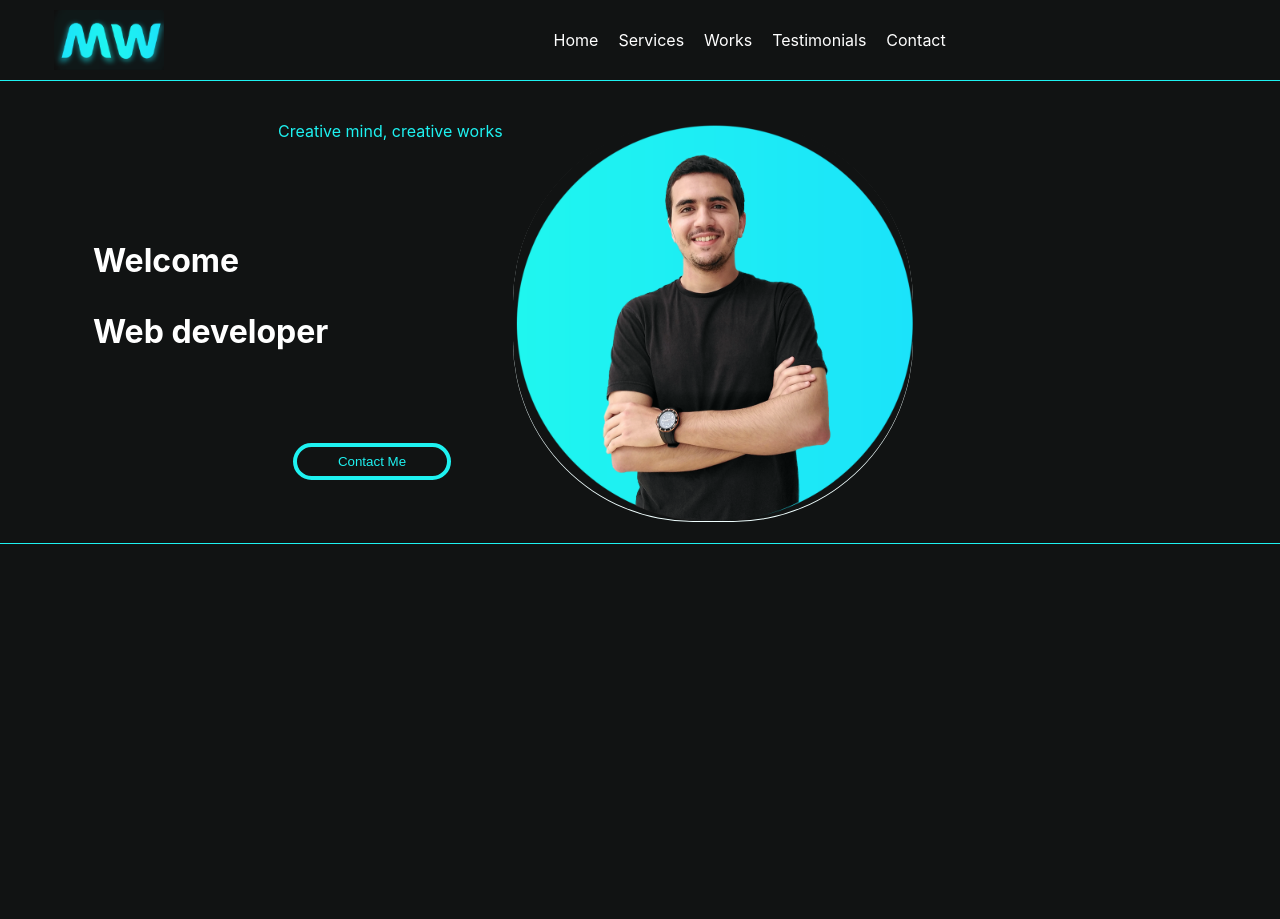
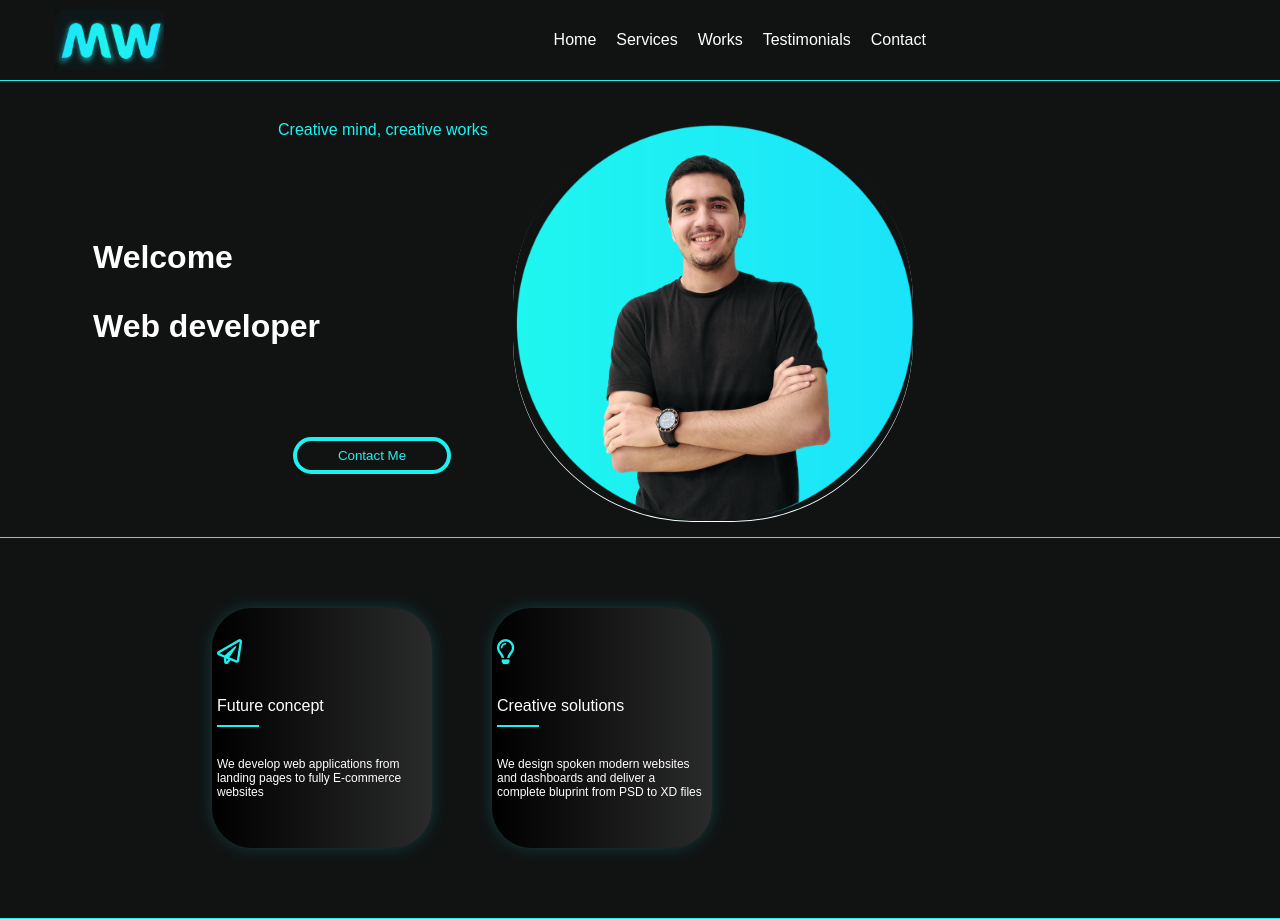
Before and after one commit to Linda2490/portfollio_website, a React (Create React App) app in the folder portfolioclient/: page / in a window 1280 px wide. Shown: the top 919 px of the page. Before the commit the page ends 800 px from the top, so only its background shows below. Built offline with nearby package versions, Linux system fonts and the light colour scheme.

Commit message:
addind the second part of Home component

```diff
--- a/portfolioclient/public/index.html
+++ b/portfolioclient/public/index.html
@@ -24,6 +24,12 @@
       work correctly both with client-side routing and a non-root public URL.
       Learn how to configure a non-root public URL by running `npm run build`.
     -->
+    <link
+      rel="stylesheet"
+      href="https://cdnjs.cloudflare.com/ajax/libs/font-awesome/5.15.3/css/all.min.css"
+      integrity="sha512-iBBXm8fW90+nuLcSKlbmrPcLa0OT92xO1BIsZ+ywDWZCvqsWgccV3gFoRBv0z+8dLJgyAHIhR35VZc2oM/gI1w=="
+      crossorigin="anonymous"
+    />
     <title>React App</title>
   </head>
   <body>
--- a/portfolioclient/src/App.css
+++ b/portfolioclient/src/App.css
@@ -8,13 +8,19 @@
 }
 .horizontal-line-navbar {
   display: block;
-    border-bottom: 1px solid #1EF2F1 ;
+  border-bottom: 1px solid #1ef2f1;
   width: 1474px;
   margin-top: 10px;
 }
 .horizontal-line-home {
   display: block;
-    border-bottom: 1px solid #1EF2F1 ;
+  border-bottom: 1px solid #1ef2f1;
   width: 1474px;
   margin-top: 160px;
 }
+.horizontal-line-hf {
+  display: block;
+  border-bottom: 1px solid #1ef2f1;
+  width: 1474px;
+  margin-top: 40px;
+}
--- a/portfolioclient/src/App.js
+++ b/portfolioclient/src/App.js
@@ -1,21 +1,27 @@
 import './App.css'
 import Home from './PortfolioContainer/Home/Home'
+import Hf from './PortfolioContainer/Home_following/Hf'
 import Navbar from './PortfolioContainer/Navbar/Navbar'
 
 function App() {
   return (
     <div>
       <div className="main-container">
-      <Navbar />
-
+        <Navbar />
       </div>
       <div className="horizontal-line-navbar"></div>
       <div className="main-container">
         <div className="inner-container">
-          <Home/>
+          <Home />
         </div>
       </div>
       <div className="horizontal-line-home"></div>
+      <div className="main-container">
+        <div className="inner-container">
+          <Hf />
+        </div>
+      </div>
+      <div className="horizontal-line-hf"></div>
     </div>
   )
 }
--- a/portfolioclient/src/PortfolioContainer/Home/Home.js
+++ b/portfolioclient/src/PortfolioContainer/Home/Home.js
@@ -24,11 +24,8 @@ export default function Home() {
               </h1>
             </span>
           </div>
-          <div className="contact">
-            <button>Contact Me</button>
-          </div>
 
-
+          <button>Contact Me</button>
         </div>
       </div>
       <div className="profile-picture"></div>
--- /dev/null
+++ b/portfolioclient/src/PortfolioContainer/Home_following/Hf.css
@@ -0,0 +1,42 @@
+.Hf-container {
+  display: flex;
+  align-items: center;
+  margin-top: 40px;
+  margin-right: 550px;
+  justify-content: center;
+  flex-direction: row;
+}
+.Hf-parent {
+  color: #fff;
+  background: linear-gradient(to right, #000, #353535b2);
+  margin: 30px;
+  font-family: "Poppins", sans-serif;
+  text-align: start;
+  height: 210px;
+  width: 210px;
+  padding: 15px 5px;
+  border-radius: 40px;
+  box-shadow: 0 0 20px -7px #1ef2f270;
+  position: relative;
+}
+.Hf-parent .Hf-icon {
+  color: #1ef2f1;
+  font-size: 25px;
+  margin: 15px auto 20px;
+  position: relative;
+  z-index: 1;
+}
+.Hf-parent .title {
+  margin: 30px 0 30px;
+}
+.Hf-parent .description {
+  font-size: 12px;
+}
+hr {
+    color: #1ef2f1
+}
+.Hf-line {
+    border-bottom: 2px solid #1ef2f1;
+    width: 20%;
+    margin-top: 10px;
+}
--- /dev/null
+++ b/portfolioclient/src/PortfolioContainer/Home_following/Hf.js
@@ -0,0 +1,46 @@
+import React from 'react'
+import './Hf.css'
+export default function Hf() {
+  return (
+    <div className="Hf-container">
+      <div className="Hf-parent">
+        <div class="Hf-icon">
+          <span>
+            <i class="far fa-paper-plane"></i>
+          </span>
+        </div>
+        <div className="title">
+          <span>Future concept</span>
+          <div className="Hf-line"></div>
+        </div>
+
+        <div className="line"></div>
+        <div className="description">
+          <span>
+            We develop web applications from landing pages to fully E-commerce
+            websites
+          </span>
+        </div>
+      </div>
+
+      <div className="Hf-parent">
+        <div class="Hf-icon">
+          <span>
+            <i class="far fa-lightbulb"></i>
+          </span>
+        </div>
+        <div className="title">
+          <span>Creative solutions</span>
+          <div className="Hf-line"></div>
+        </div>
+        <div className="line"></div>
+        <div className="description">
+          <span>
+            We design spoken modern websites and dashboards and deliver a
+            complete bluprint from PSD to XD files
+          </span>
+        </div>
+      </div>
+    </div>
+  )
+}
--- a/portfolioclient/src/index.css
+++ b/portfolioclient/src/index.css
@@ -1,8 +1,6 @@
 body {
   margin: 0;
-  font-family: -apple-system, BlinkMacSystemFont, "Segoe UI", "Roboto", "Oxygen",
-    "Ubuntu", "Cantarell", "Fira Sans", "Droid Sans", "Helvetica Neue",
-    sans-serif;
+  font-family: Poppins, sans-serif;
   overflow-x: hidden;
   -webkit-font-smoothing: antialiased;
   -moz-osx-font-smoothing: grayscale;
```
Also changed, not shown: portfolioclient/src/PortfolioContainer/services_component/Sc.js (added, +10 -0 lines), portfolioclient/src/PortfolioContainer/services_component/Sc.css (added). Lines whose indentation alone changed are shown as unchanged.
